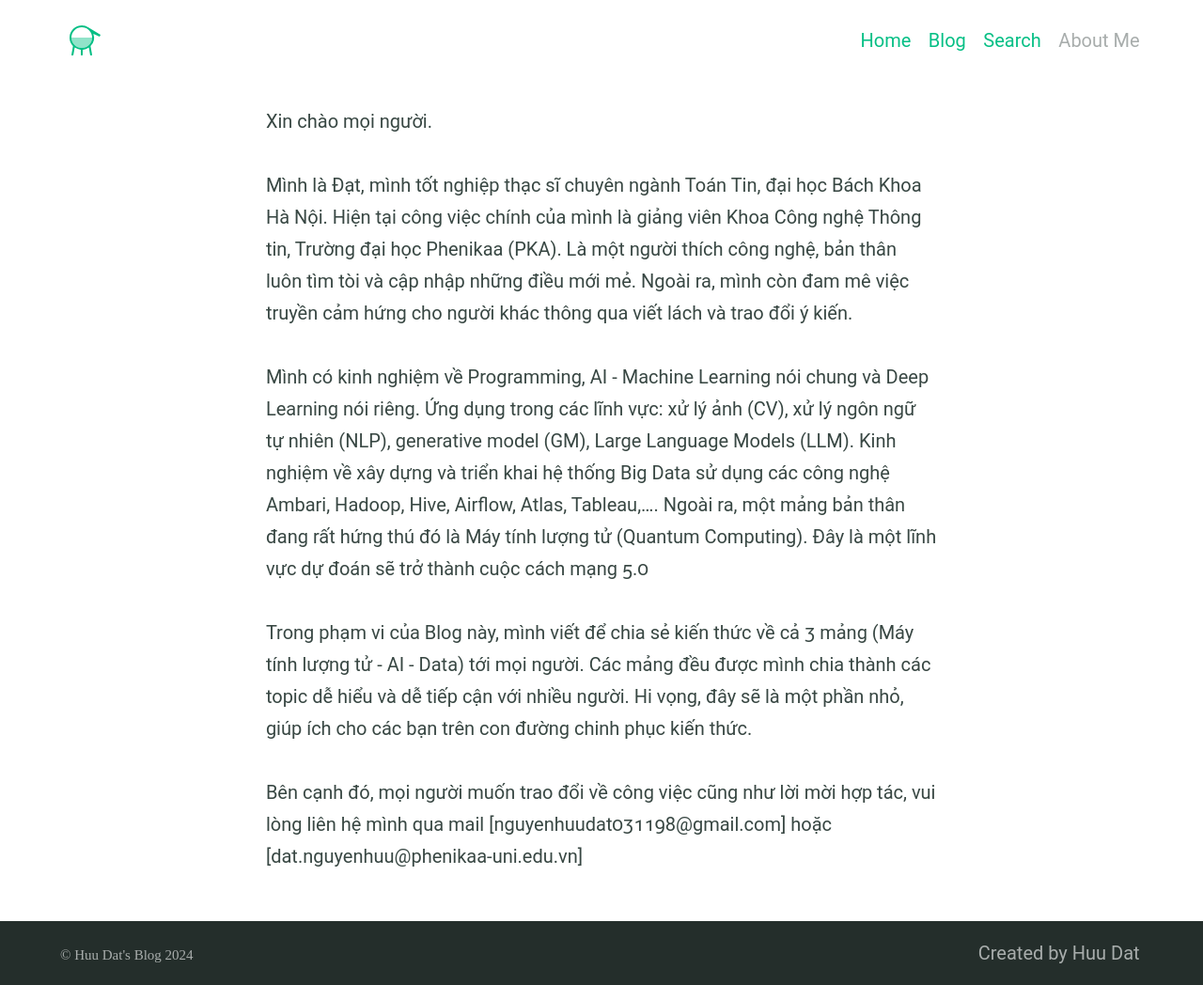
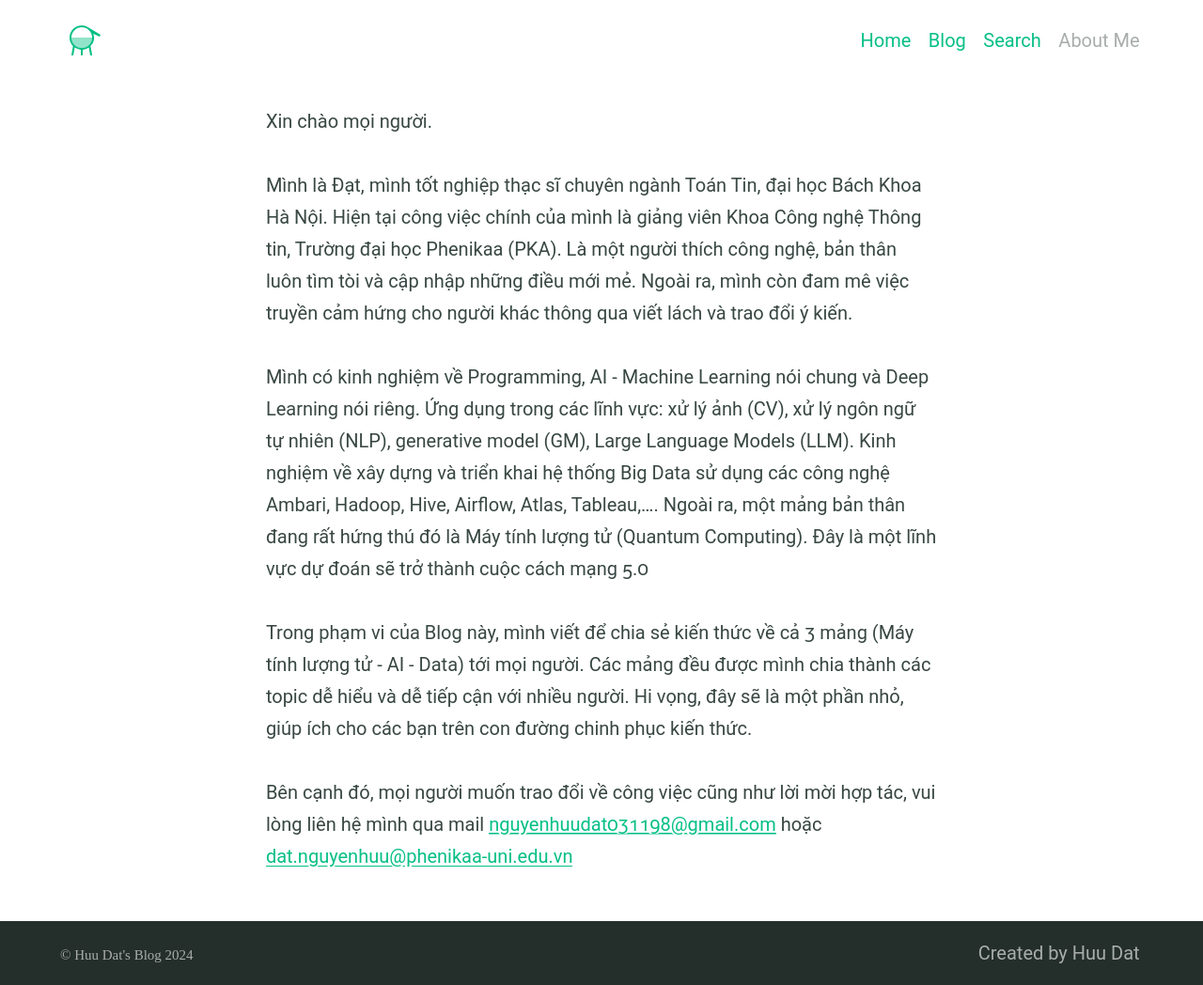
Before and after one commit to daviddarnes/alembic, a Jekyll site: the page built from aboutme.md, in a window 1280 px wide. Shown: the whole page at 94% size. Built offline with Jekyll 4.4.1, drawn with Linux system fonts in a browser that asks for light colours; our own code applies the rules of GitHub Pages for plain Markdown files; part of the change alters nothing that is shown.

```diff
--- a/aboutme.md
+++ b/aboutme.md
@@ -6,4 +6,4 @@ Mình có kinh nghiệm về Programming, AI - Machine Learning nói chung và D
 
 Trong phạm vi của Blog này, mình viết để chia sẻ kiến thức về cả 3 mảng (Máy tính lượng tử - AI - Data) tới mọi người. Các mảng đều được mình chia thành các topic dễ hiểu và dễ tiếp cận với nhiều người. Hi vọng, đây sẽ là một phần nhỏ, giúp ích cho các bạn trên con đường chinh phục kiến thức.
 
-Bên cạnh đó, mọi người muốn trao đổi về công việc cũng như lời mời hợp tác, vui lòng liên hệ mình qua mail [nguyenhuudat031198@gmail.com] hoặc [dat.nguyenhuu@phenikaa-uni.edu.vn]
+Bên cạnh đó, mọi người muốn trao đổi về công việc cũng như lời mời hợp tác, vui lòng liên hệ mình qua mail [nguyenhuudat031198@gmail.com](#nguyenhuudat031198@gmail.com) hoặc [dat.nguyenhuu@phenikaa-uni.edu.vn](#dat.nguyenhuu@phenikaa-uni.edu.vn)
```
